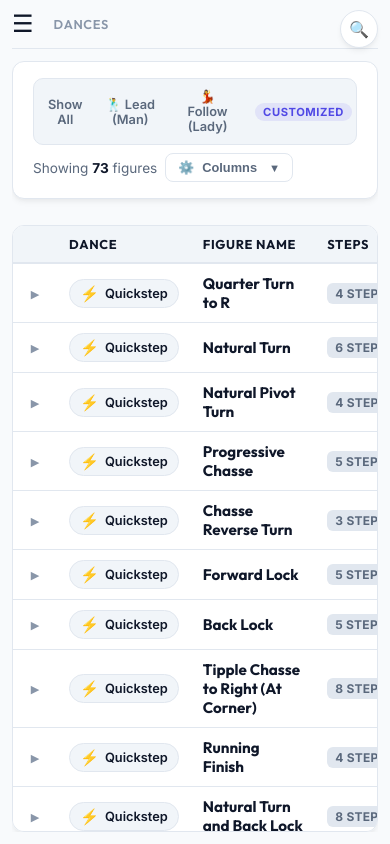
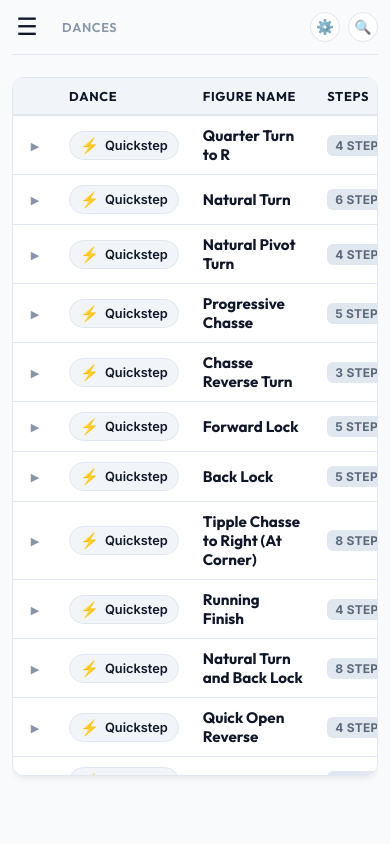
Before and after one commit to Paragonment/Standalone-Figure-Viewer, a React (Vite) app: page / in a window 390 px wide. Built offline with nearby package versions, Linux system fonts and the light colour scheme.

Commit message:
Search functionality fix and minor UI reorganization

```diff
--- a/src/components/ColumnToggle.tsx
+++ b/src/components/ColumnToggle.tsx
@@ -85,7 +85,6 @@ const ColumnToggle: React.FC<ColumnToggleProps> = ({
     <div className="column-control-panel">
       <div className="preset-row">
         <div className="preset-group">
-          <span className="preset-label">Role View:</span>
           <div className="segmented-control">
             <button
               className={`preset-btn ${activePreset === 'all' ? 'active' : ''}`}
@@ -97,20 +96,28 @@ const ColumnToggle: React.FC<ColumnToggleProps> = ({
               className={`preset-btn ${activePreset === 'lead' ? 'active' : ''}`}
               onClick={() => applyPreset('lead')}
             >
-              🕺 Lead (Man)
+              🕺 Lead
             </button>
             <button
               className={`preset-btn ${activePreset === 'follow' ? 'active' : ''}`}
               onClick={() => applyPreset('follow')}
             >
-              💃 Follow (Lady)
+              💃 Follow
             </button>
             {activePreset === 'custom' && (
               <span className="preset-badge">Customized</span>
             )}
           </div>
         </div>
-
+        <button
+          className={`customize-toggle-btn ${isOpen ? 'open' : ''}`}
+          onClick={() => setIsOpen(!isOpen)}
+        >
+          <span className="icon">⚙️</span>
+          <span className="btn-text-desktop">{isOpen ? 'Hide Column Settings' : 'Customize Columns'}</span>
+          <span className="btn-text-mobile">{isOpen ? 'Hide' : 'Columns'}</span>
+          <span className="arrow">{isOpen ? '▲' : '▼'}</span>
+        </button>
         <div className="preset-results-summary">
           <span className="results-count-text">
             Showing <strong>{filteredCount}</strong> figure{filteredCount === 1 ? '' : 's'}
@@ -121,16 +128,6 @@ const ColumnToggle: React.FC<ColumnToggleProps> = ({
             </button>
           )}
         </div>
-
-        <button
-          className={`customize-toggle-btn ${isOpen ? 'open' : ''}`}
-          onClick={() => setIsOpen(!isOpen)}
-        >
-          <span className="icon">⚙️</span>
-          <span className="btn-text-desktop">{isOpen ? 'Hide Column Settings' : 'Customize Columns'}</span>
-          <span className="btn-text-mobile">{isOpen ? 'Hide' : 'Columns'}</span>
-          <span className="arrow">{isOpen ? '▲' : '▼'}</span>
-        </button>
       </div>
 
       {isOpen && (
--- a/src/components/ViewerContainer.css
+++ b/src/components/ViewerContainer.css
@@ -100,6 +100,59 @@
   display: flex;
   align-items: center;
   gap: 16px;
+}
+
+/* Column Toggle Button in Header */
+.header-column-toggle-btn {
+  background: var(--container-bg);
+  border: 1px solid var(--border-color);
+  border-radius: 50%;
+  width: 38px;
+  height: 38px;
+  display: flex;
+  align-items: center;
+  justify-content: center;
+  font-size: 1.1rem;
+  cursor: pointer;
+  box-shadow: var(--shadow);
+  transition: all 0.2s ease;
+  color: var(--text-secondary);
+}
+
+.header-column-toggle-btn:hover {
+  background-color: var(--row-hover);
+  color: var(--text-primary);
+  border-color: var(--text-muted);
+}
+
+.header-column-toggle-btn.active {
+  background-color: var(--accent-light);
+  color: var(--accent-color);
+  border-color: var(--accent-color);
+}
+
+/* Clear Filters Pill in Header Actions */
+.clear-filters-pill {
+  background: var(--container-bg);
+  border: 1px solid var(--border-color);
+  border-radius: 15px;
+  padding: 4px 12px;
+  font-size: 0.75rem;
+  font-weight: 600;
+  color: var(--text-secondary);
+  cursor: pointer;
+  box-shadow: var(--shadow);
+  transition: all 0.2s ease;
+  display: flex;
+  align-items: center;
+  justify-content: center;
+  height: 32px;
+}
+
+.clear-filters-pill:hover {
+  background-color: var(--row-hover);
+  color: var(--text-primary);
+  border-color: var(--text-muted);
 }
 
 /* ==========================================================================
@@ -324,11 +377,14 @@
 
 
 /* ==========================================================================
+/* ==========================================================================
    6. RESPONSIVE MEDIA QUERIES
    ========================================================================== */
 @media (max-width: 900px) {
   .mobile-menu-toggle-btn {
     display: inline-flex;
+    height: 30px;
+    width: 30px;
   }
 
   .main-content {
@@ -346,7 +402,7 @@
   }
 
   .title-area {
-    padding-right: 48px; /* Give room for the circular search button */
+    padding-right: 80px; /* Give room for column toggle + search buttons */
   }
 
   .title-area h1,
@@ -355,19 +411,37 @@
   }
 
   .header-actions {
-    top: 10px;
+    top: 12px; /* Centered in nav bar */
     right: 12px;
     z-index: 100;
+    display: flex;
+    align-items: center;
+    gap: 8px;
+  }
+
+  .header-column-toggle-btn {
+    width: 30px;
+    height: 30px;
+    font-size: 0.9rem;
+    box-shadow: none;
+  }
+
+  .clear-filters-pill {
+    height: 26px;
+    padding: 2px 10px;
+    font-size: 0.7rem;
+    box-shadow: none;
   }
 
   .expandable-search-container {
-    width: 38px !important;
-    height: 38px;
+    width: 30px !important;
+    height: 30px;
     padding: 0 !important;
     justify-content: center;
     border-radius: 50% !important;
     overflow: hidden;
     border-color: var(--border-color);
+    box-shadow: none;
   }
 
   .expandable-search-container .search-input {
@@ -380,7 +454,7 @@
   .expandable-search-container .search-icon {
     margin-right: 0 !important;
     cursor: pointer;
-    font-size: 1rem;
+    font-size: 0.85rem;
   }
 
   .expandable-search-container .search-shortcut-hint {
@@ -389,9 +463,9 @@
 
   .expandable-search-container.focused,
   .expandable-search-container.has-text {
-    width: 200px !important;
-    border-radius: 20px !important;
-    padding: 6px 12px !important;
+    width: 180px !important;
+    border-radius: 15px !important;
+    padding: 4px 10px !important;
     justify-content: flex-start;
     background-color: var(--container-bg);
     box-shadow: var(--shadow-lg);
@@ -406,10 +480,27 @@
 
   .expandable-search-container.focused .search-icon,
   .expandable-search-container.has-text .search-icon {
-    margin-right: 8px !important;
+    margin-right: 6px !important;
+  }
+}
+
+/* ==========================================================================
+   7. DYNAMIC TABLE VIEWPORT HEIGHTS
+   ========================================================================== */
+.column-control-open .table-container {
+  max-height: calc(100vh - 280px) !important;
+}
+
+.column-control-closed .table-container {
+  max-height: calc(100vh - 180px) !important;
+}
+
+@media (max-width: 900px) {
+  .column-control-open .table-container {
+    max-height: calc(100vh - 215px) !important;
   }
 
-  .table-container {
-    max-height: calc(100vh - 215px); /* Increased from 365px now that headings are hidden! */
+  .column-control-closed .table-container {
+    max-height: calc(100vh - 145px) !important;
   }
 }
--- a/src/components/ViewerContainer.tsx
+++ b/src/components/ViewerContainer.tsx
@@ -22,9 +22,12 @@ const ViewerContainer: React.FC<ViewerContainerProps> = ({ theme, toggleTheme })
   const [searchFocused, setSearchFocused] = useState(false);
   const searchInputRef = useRef<HTMLInputElement>(null);
 
-  // Sidebar collapse states
+  // Sidebar and Column Control states
   const [sidebarCollapsed, setSidebarCollapsed] = useState(false);
   const [mobileMenuOpen, setMobileMenuOpen] = useState(false);
+  const [showColumnControl, setShowColumnControl] = useState(() =>
+    typeof window !== 'undefined' ? window.innerWidth > 900 : true
+  );
 
   // Initialize visible columns once data is loaded
   useEffect(() => {
@@ -154,7 +157,7 @@ const ViewerContainer: React.FC<ViewerContainerProps> = ({ theme, toggleTheme })
   }
 
   return (
-    <div className={`viewer-layout ${sidebarCollapsed ? 'sidebar-collapsed' : ''}`}>
+    <div className={`viewer-layout ${sidebarCollapsed ? 'sidebar-collapsed' : ''} ${showColumnControl ? 'column-control-open' : 'column-control-closed'}`}>
       {/* Mobile Sidebar Overlay Backdrop */}
       {mobileMenuOpen && (
         <div
@@ -220,6 +223,27 @@ const ViewerContainer: React.FC<ViewerContainerProps> = ({ theme, toggleTheme })
           </div>
 
           <div className="header-actions">
+            {(selectedDance || selectedFigure || searchTerm) && !showColumnControl && (
+              <button
+                className="clear-filters-pill"
+                onClick={() => {
+                  setSelectedDance('');
+                  setSelectedFigure('');
+                  setSearchTerm('');
+                }}
+              >
+                Clear
+              </button>
+            )}
+
+            <button
+              className={`header-column-toggle-btn ${showColumnControl ? 'active' : ''}`}
+              onClick={() => setShowColumnControl(!showColumnControl)}
+              title={showColumnControl ? "Hide Column Settings" : "Show Column Settings"}
+            >
+              ⚙️
+            </button>
+
             <div
               className={`expandable-search-container ${searchFocused ? 'focused' : ''} ${searchTerm ? 'has-text' : ''}`}
               onClick={() => searchInputRef.current?.focus()}
@@ -254,6 +278,7 @@ const ViewerContainer: React.FC<ViewerContainerProps> = ({ theme, toggleTheme })
         </header>
 
         <div className="content-body">
+          {showColumnControl && (
             <ColumnToggle
               columns={allColumns}
               visibleColumns={visibleColumns}
@@ -267,6 +292,7 @@ const ViewerContainer: React.FC<ViewerContainerProps> = ({ theme, toggleTheme })
                 setSearchTerm('');
               }}
             />
+          )}
 
           <DanceTable
             data={filteredFigures}
```
Lines whose indentation alone changed are shown as unchanged.
